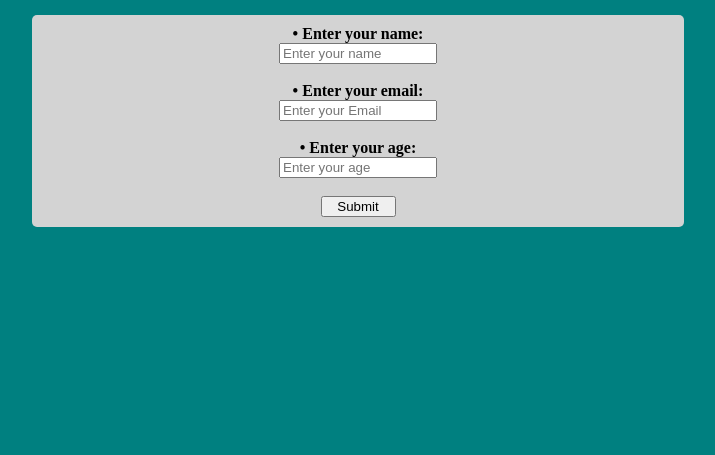
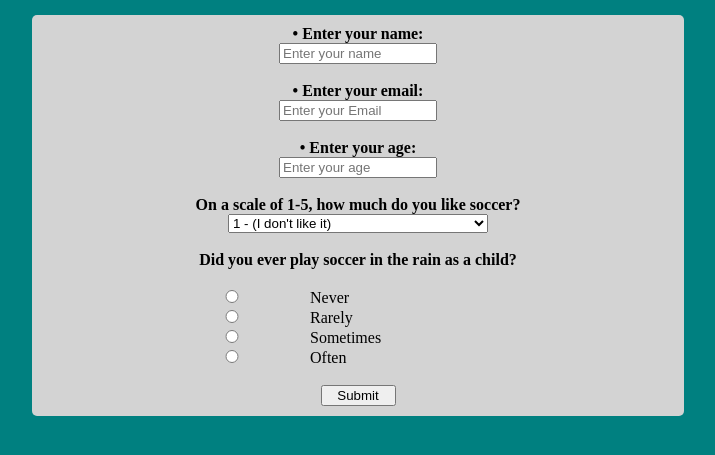
Before and after one commit to mdamian9/Simple-Survey-Form, a plain HTML site: page index.html in a window 1280 px wide. Shown: the part 145-600 px from the top of the page, without its empty margins (282-997 px from the left). Drawn offline with Linux system fonts and the light colour scheme.

Commit message:
Added dropdown options and radio buttons to form

```diff
--- a/assets/css/style.css
+++ b/assets/css/style.css
@@ -26,6 +26,11 @@ form input {
     width: 150px;
 }
 
+#radio-btns {
+   text-align: left;
+   margin-left: 110px;
+}
+
 #submit {
     width: 75px;
 }
--- a/index.html
+++ b/index.html
@@ -28,6 +28,22 @@
             <input id="email" type="email" name="email" placeholder="Enter your Email" required><br><br>
             <label id="number-label" for="number"><b>• Enter your age:</b></label><br>
             <input id="number" type="number" name="age" min="1" max="100" placeholder="Enter your age"><br><br>
+            <b>On a scale of 1-5, how much do you like soccer?</b><br>
+            <select id="dropdown">
+                <option value="1">1 - (I don't like it)</option>
+                <option value="2">2 - (I find it boring but cool at times)</option>
+                <option value="3">3 - (I watch it / play once in a while)</option>
+                <option value="4">4 -(I really like to play and watch soccer)</option>
+                <option value="5">5 - (I love it, it's my favorite sport)</option>
+            </select>
+            <br><br>
+            <b>Did you ever play soccer in the rain as a child?</b><br><br>
+            <div id="radio-btns">
+                <input type="radio" name="response" value="never">Never<br>
+                <input type="radio" name="response" value="rarely">Rarely<br>
+                <input type="radio" name="response" value="sometimes">Sometimes<br>
+                <input type="radio" name="response" value="often">Often<br><br>
+            </div>
 
             <input id="submit" type="submit" value="Submit">
         </form>
```
